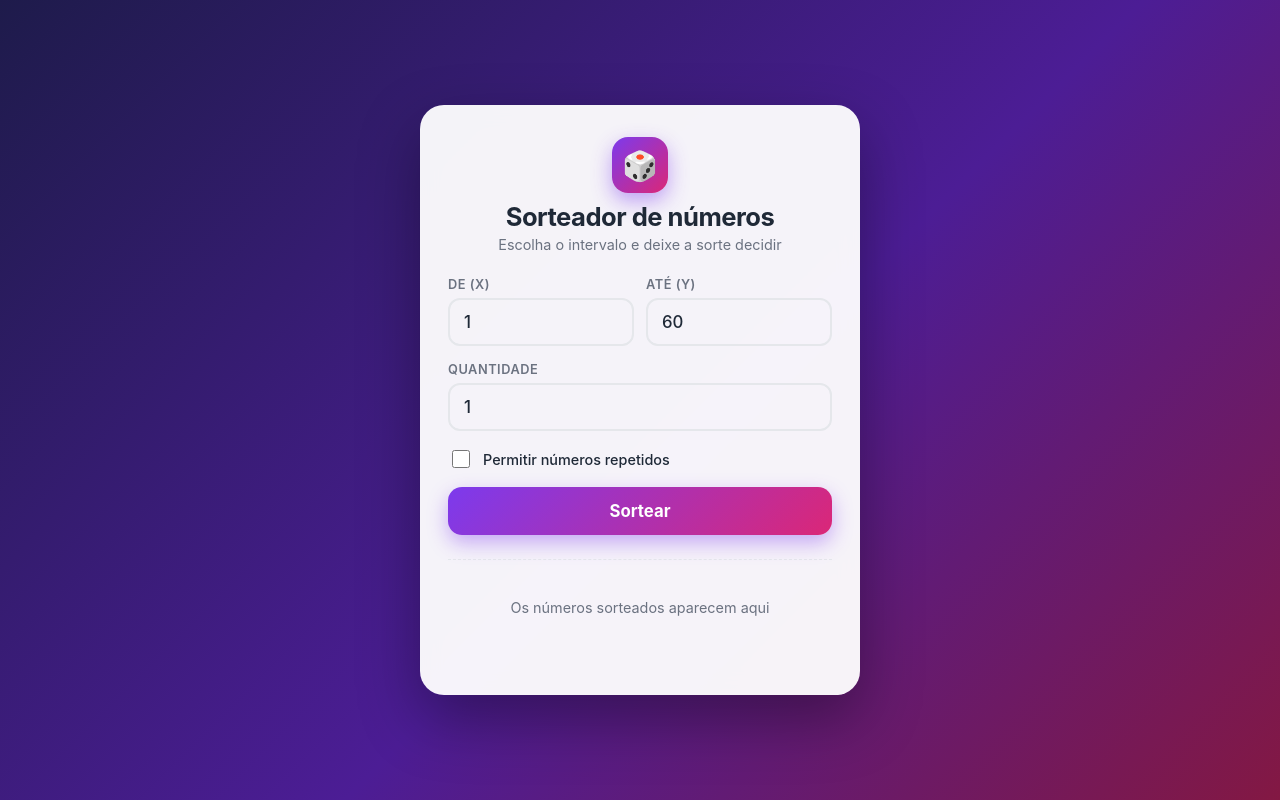
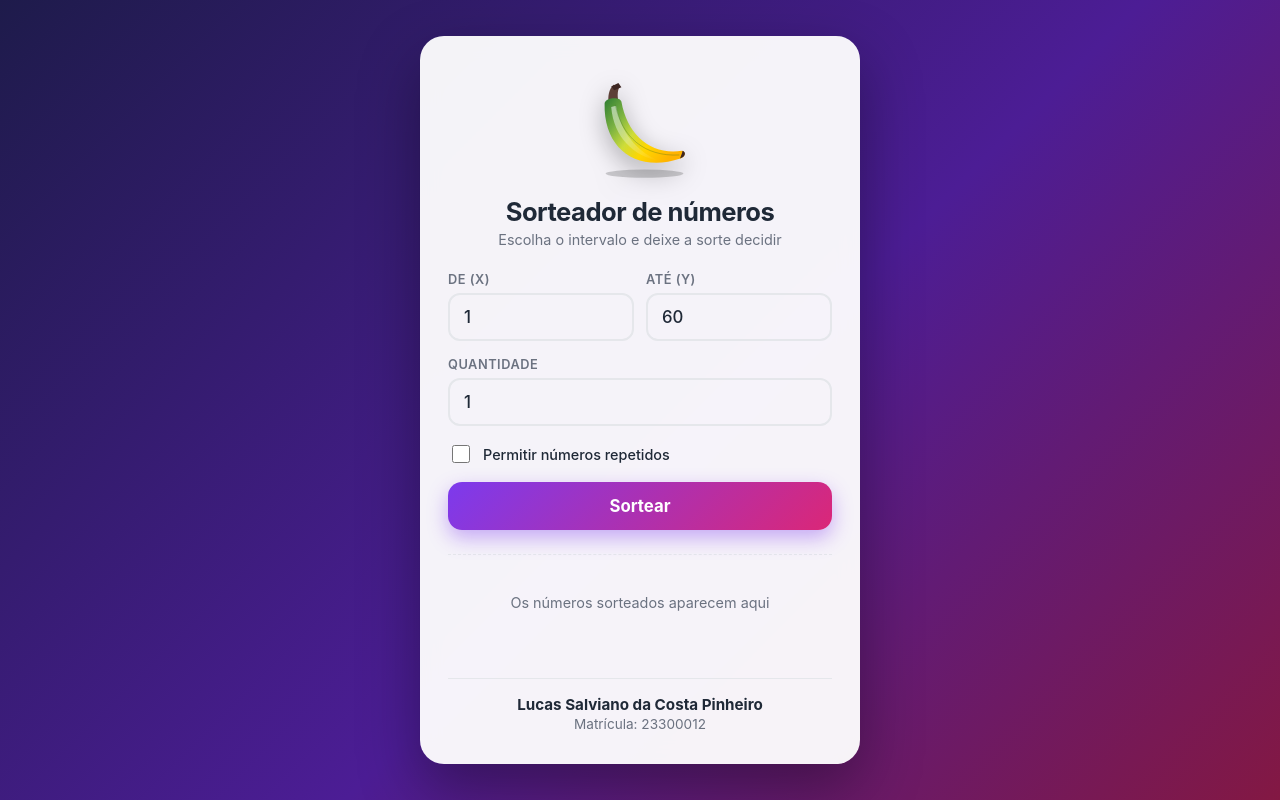
Before and after one commit to Lucas-Salviano/Sorteador, a Flask app: page / in a window 1280 px wide. Run offline with Flask 3, Linux system fonts and the light colour scheme.

Commit message:
Adiciona imagem da banana, nome e matrícula na página
Co-Authored-By: Claude Sonnet 5.5 <noreply@anthropic.com>

```diff
--- a/static/style.css
+++ b/static/style.css
@@ -45,18 +45,26 @@ body {
 
 header { text-align: center; margin-bottom: 24px; }
 
-.icon {
-  display: inline-grid;
-  place-items: center;
-  width: 56px;
-  height: 56px;
-  margin-bottom: 8px;
-  border-radius: 16px;
-  font-size: 1.8rem;
-  color: #fff;
-  background: linear-gradient(135deg, var(--accent), var(--accent-2));
-  box-shadow: 0 8px 20px rgba(124, 58, 237, 0.45);
+.banana {
+  display: block;
+  width: 120px;
+  height: 120px;
+  margin: 0 auto 8px;
+  filter: drop-shadow(0 8px 12px rgba(0, 0, 0, 0.3));
 }
+
+.autor {
+  display: grid;
+  gap: 2px;
+  margin-top: 20px;
+  padding-top: 16px;
+  border-top: 1px solid var(--border);
+  text-align: center;
+  font-size: 0.85rem;
+  color: var(--muted);
+}
+
+.autor strong { color: var(--text); font-size: 0.95rem; }
 
 h1 { margin: 0; font-size: 1.6rem; letter-spacing: -0.02em; }
 .sub { margin: 4px 0 0; color: var(--muted); font-size: 0.9rem; }
--- a/templates/index.html
+++ b/templates/index.html
@@ -9,7 +9,7 @@
 <body>
   <main class="card">
     <header>
-      <div class="icon" aria-hidden="true">🎲</div>
+      <img class="banana" src="{{ url_for('static', filename='banana.svg') }}" alt="Banana verde e amarela">
       <h1>Sorteador de números</h1>
       <p class="sub">Escolha o intervalo e deixe a sorte decidir</p>
     </header>
@@ -36,6 +36,11 @@
       <span class="vazio">Os números sorteados aparecem aqui</span>
     </div>
     <p id="erro" class="erro" role="alert"></p>
+
+    <footer class="autor">
+      <strong>Lucas Salviano da Costa Pinheiro</strong>
+      <span>Matrícula: 23300012</span>
+    </footer>
   </main>
   <script src="{{ url_for('static', filename='app.js') }}"></script>
 </body>
```
Also changed, not shown: static/banana.svg (added).
